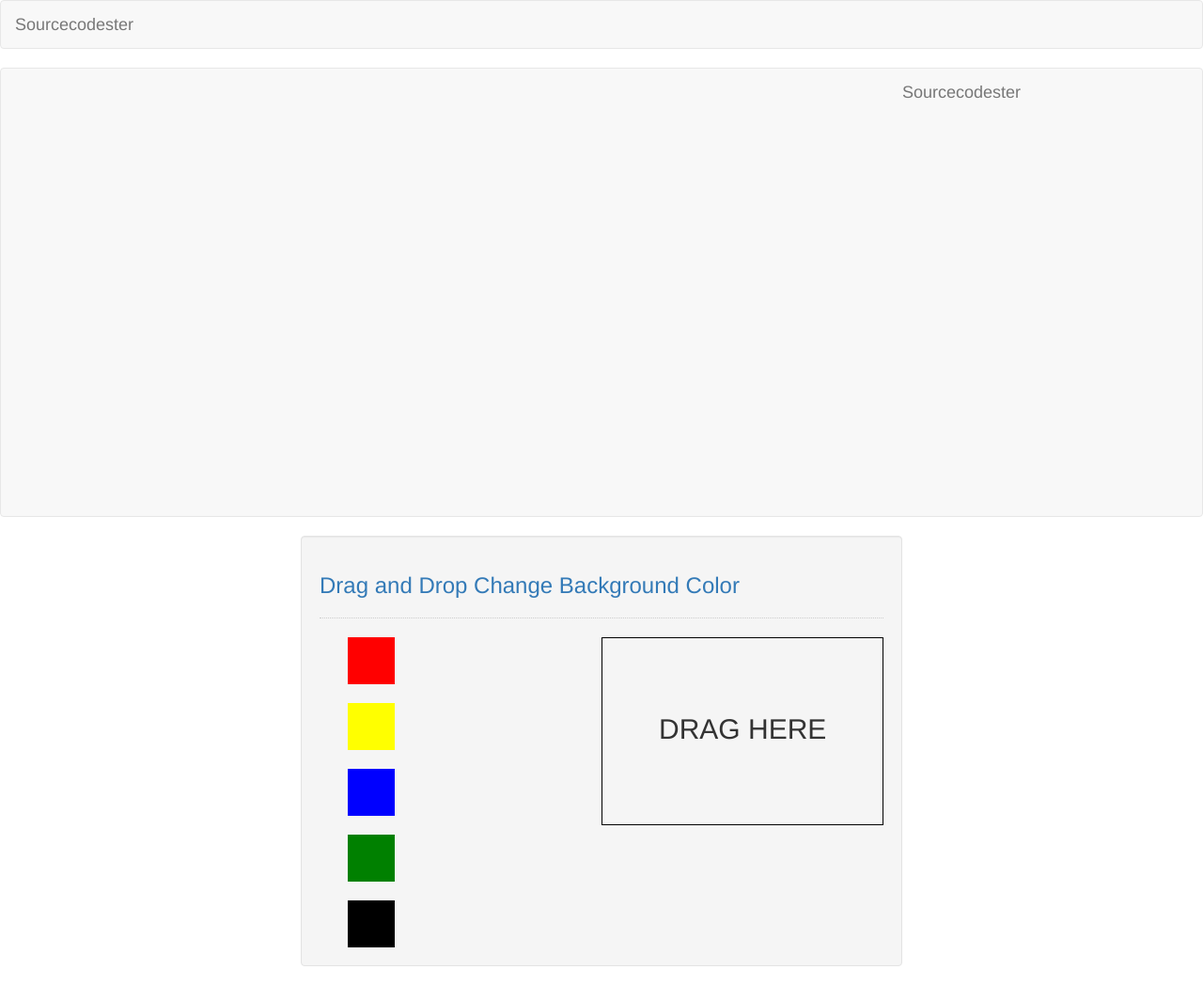
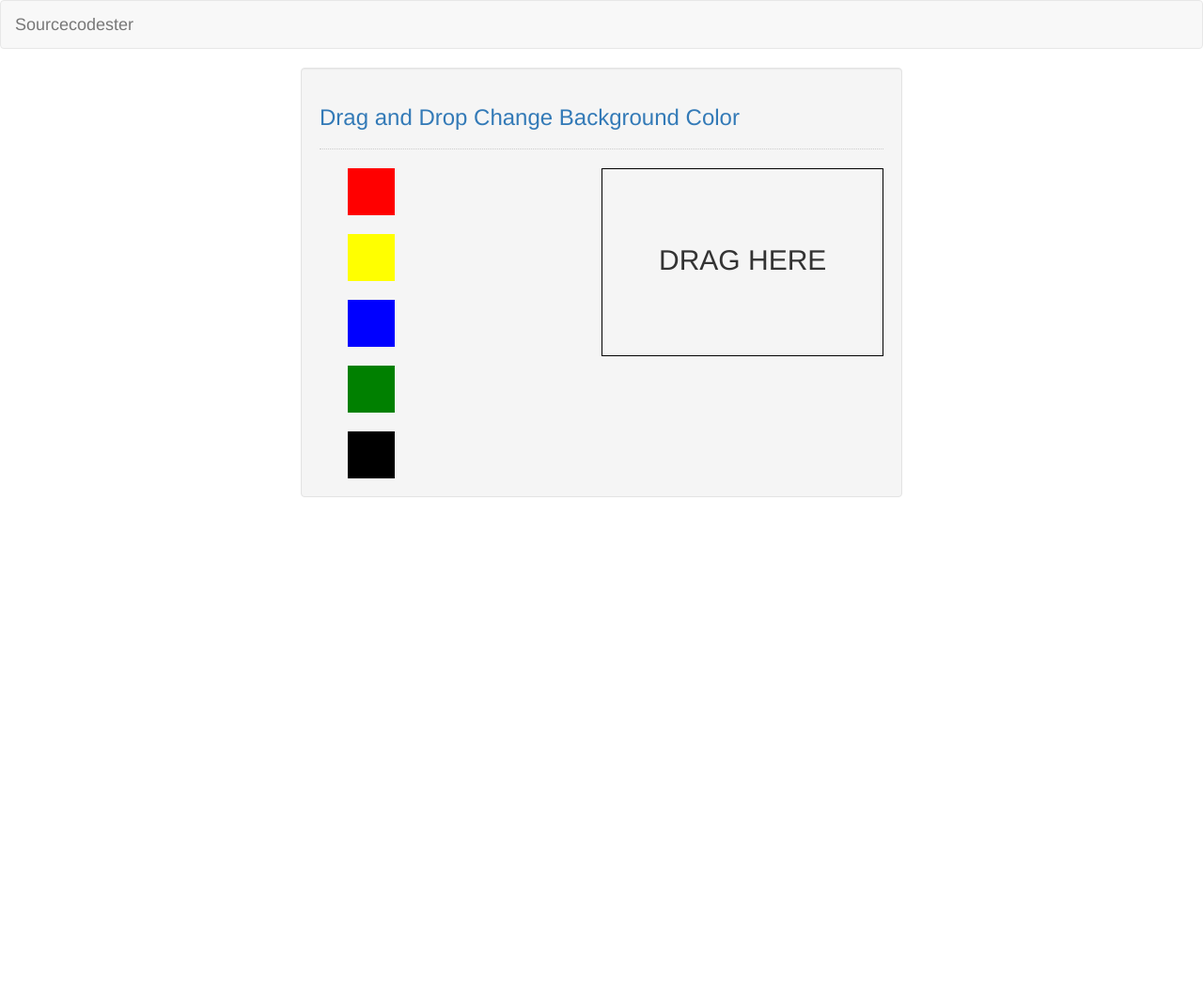
Before and after one commit to JoeMuhanda/Color-changer-with-Javascript, a plain HTML site: page index.html in a window 1280 px wide. Shown: the whole page at 94% size. After the commit the page ends 800 px from the top, so only its background shows below. Drawn offline with Linux system fonts and the light colour scheme; files that its build step writes are made by us from their sources.

Commit message:
Update index.html

```diff
--- a/index.html
+++ b/index.html
@@ -35,40 +35,3 @@
 <script src="script.js"></script>
 </body>
 </html>
-<!DOCTYPE html>
-<html lang="en">
-	<head>
-		<meta charset="UTF-8" name="viewport" content="width=device-width, initial-scale=1"/>
-		<link rel="stylesheet" type="text/css" href="css/bootstrap.css"/>
-	</head>
-<body>
-	<nav class="navbar navbar-default">
-		<div class="container-fluid">
-			<a class="navbar-brand" href="https://sourcecodester.com">Sourcecodester</a>
-		</div>
-	</nav>
-	<div class="col-md-3"></div>
-	<div class="col-md-6 well">
-		<h3 class="text-primary">Drag and Drop Change Background Color</h3>
-		<hr style="border-top:1px dotted #ccc;"/>
-		<div class="col-md-6">
-			<div class="col-md-12">
-				<div style="width:50px; height:50px; border:1px solid red; background-color:red;" id="red" draggable="true" ondragstart="drag(event)"></div>
-				<br />
-				<div style="width:50px; height:50px; border:1px solid yellow; background-color:yellow;" id="yellow" draggable="true" ondragstart="drag(event)"></div>
-				<br />
-				<div style="width:50px; height:50px; border:1px solid blue; background-color:blue;" id="blue" draggable="true" ondragstart="drag(event)"></div>
-				<br />
-				<div style="width:50px; height:50px; border:1px solid green; background-color:green;" id="green" draggable="true" ondragstart="drag(event)"></div>
-				<br />
-				<div style="width:50px; height:50px; border:1px solid black; background-color:black;" id="black" draggable="true" ondragstart="drag(event)"></div>
-			</div>
-		</div>
-		<div class="col-md-6" style="border:1px solid #000; height:200px; padding-top:10%; padding-left:10%;" ondrop="drop(event)" ondragover="dragOver(event)">
-			<h2>DRAG HERE</h2>
-		</div>
-
-	</div>
-<script src="script.js"></script>
-</body>
-</html>
```
